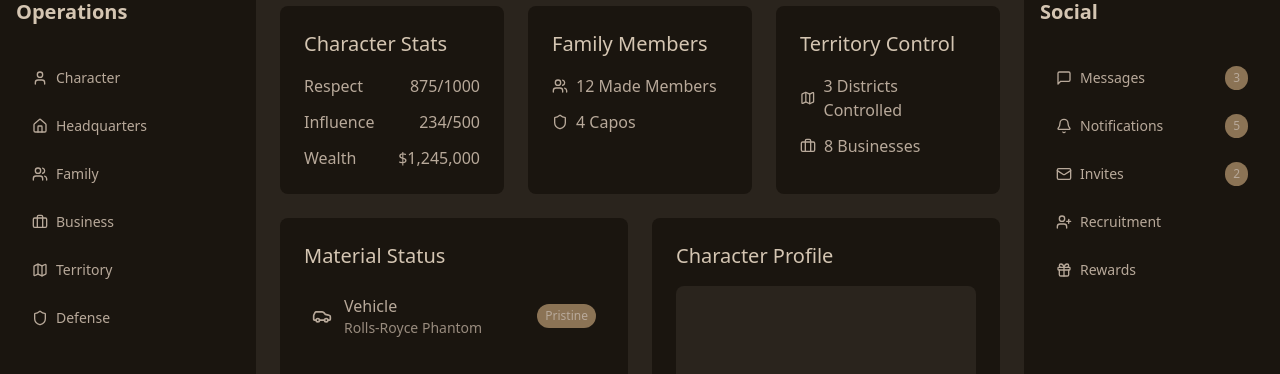
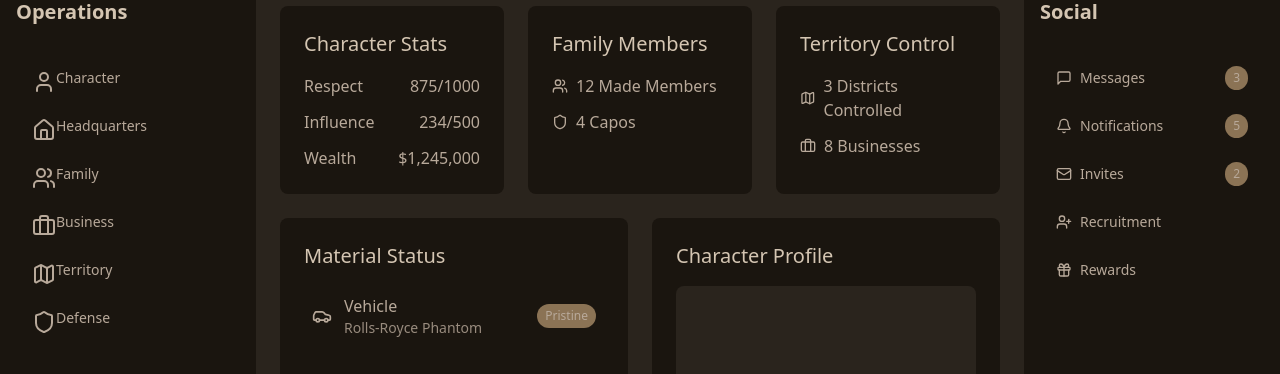
Before and after one commit to ittapopo/mafios, a Next.js app: page /mafia-dashboard in a window 1280 px wide. Shown: the part 210-584 px from the top of the page. Built offline with nearby package versions, Linux system fonts and the light colour scheme.

Commit message:
left nav bar workin

```diff
--- a/app/mafia-dashboard/left-navigation-bar/left-navigation-bar.tsx
+++ b/app/mafia-dashboard/left-navigation-bar/left-navigation-bar.tsx
@@ -2,21 +2,17 @@ import { Home, User, Users, Briefcase, Map, Shield } from "lucide-react";
 import { NavigationItem } from "./navigation-item";
 
 const navigationItems = [
-    { icon: User, label: "Character" },
-    { icon: Home, label: "Headquarters" },
-    { icon: Users, label: "Family" },
-    { icon: Briefcase, label: "Business" },
-    { icon: Map, label: "Territory" },
-    { icon: Shield, label: "Defense" },
+    { icon: <User />, label: "Character", route: "/character" },
+    { icon: <Home />, label: "Headquarters", route: "/headquarters" },
+    { icon: <Users />, label: "Family", route: "/family" },
+    { icon: <Briefcase />, label: "Business", route: "/business" },
+    { icon: <Map />, label: "Territory", route: "/territory" },
+    { icon: <Shield />, label: "Defense", route: "/defense" },
 ];
 
-const LeftNavigationBar = () => {
-    return (
+export const LeftNavigationBar = () => (
     <nav className="w-64 bg-[#1A150F] p-4 space-y-4">
-            <div className="mb-8">
-                <h2 className="text-[#D4C5B2] text-xl font-bold">Operations</h2>
-            </div>
-
+        <h2 className="mb-8 text-[#D4C5B2] text-xl font-bold">Operations</h2>
         <div className="space-y-2">
             {navigationItems.map((item) => (
                 <NavigationItem key={item.label} item={item} />
@@ -24,6 +20,3 @@ const LeftNavigationBar = () => {
         </div>
     </nav>
 );
-};
-
-export { LeftNavigationBar };
--- a/app/mafia-dashboard/left-navigation-bar/navigation-item.tsx
+++ b/app/mafia-dashboard/left-navigation-bar/navigation-item.tsx
@@ -1,18 +1,23 @@
+"use client";
+
 import { Button } from "@/components/ui/button";
-import { LucideIcon } from "lucide-react";
+import { useRouter } from "next/navigation";
 
-const NavigationItem = ({ item }: { item: { icon: LucideIcon; label: string } }) => {
-    const { icon: Icon, label } = item;
+export const NavigationItem = ({
+    item: { icon, label, route },
+}: {
+    item: { icon: JSX.Element; label: string; route: string };
+}) => {
+    const router = useRouter();
 
     return (
         <Button
+            onClick={() => router.push(route)}
             variant="ghost"
             className="w-full justify-start text-[#B8A99A] hover:text-[#D4C5B2] hover:bg-[#2A241D]"
         >
-            <Icon className="mr-2 h-4 w-4" />
+            <span className="mr-2 h-4 w-4">{icon}</span>
             {label}
         </Button>
     );
 };
-
-export { NavigationItem }
```
Lines whose indentation alone changed are shown as unchanged.
